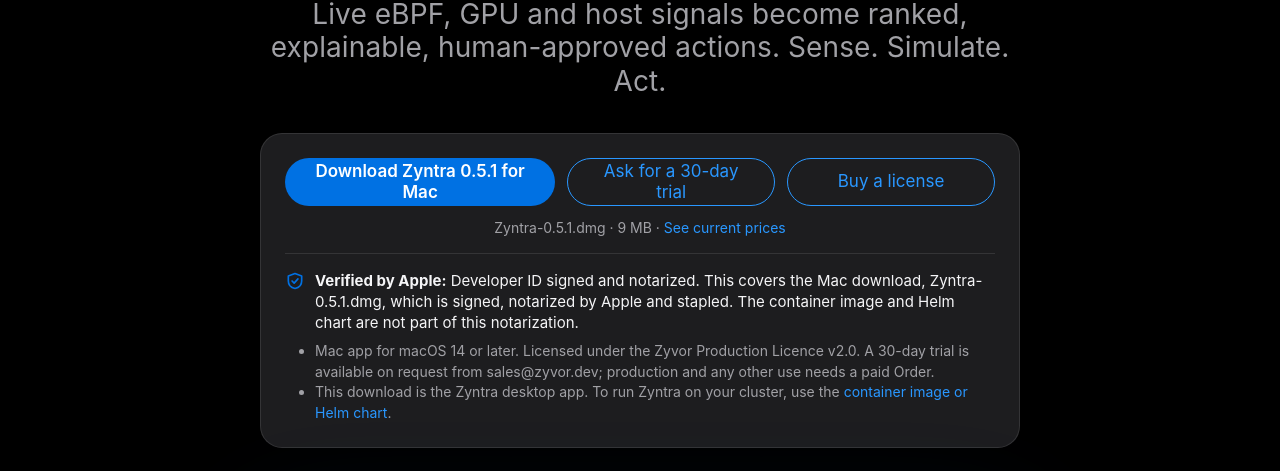
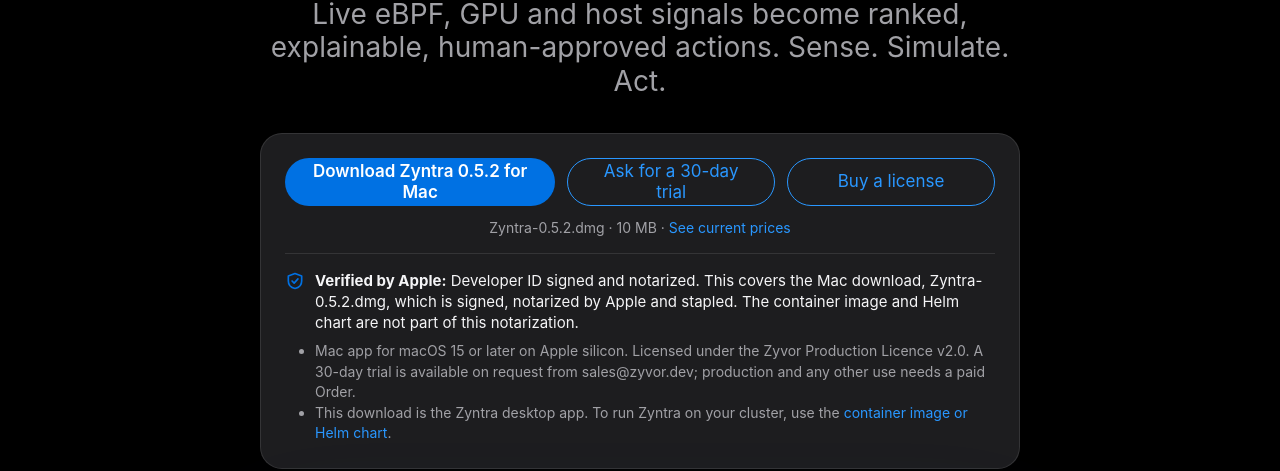
Before and after one commit to zyvorai/zyvor-zyntra-site, a plain HTML site: page index.html in a window 1280 px wide. Shown: the part 483-954 px from the top of the page. Drawn offline with Linux system fonts and the light colour scheme.

Commit message:
Download: Zyntra for macOS 0.5.2
Co-Authored-By: Claude Sonnet 5.5 <noreply@anthropic.com>

```diff
--- a/index.html
+++ b/index.html
@@ -45,13 +45,13 @@ footer{border-top:1px solid var(--line);padding:28px 22px 44px;color:var(--t3);f
 <header class="hero"><p class="eyebrow">Decision intelligence</p><h1>Know the next best action.<br>And why.</h1><p class="sub">Live eBPF, GPU and host signals become ranked, explainable, human-approved actions. Sense. Simulate. Act.</p>
 <div class="buyer" role="group" aria-label="Get Zyntra">
   <div class="actions">
-    <a class="btn primary" href="https://github.com/zyvorai/zyvor-zyntra-site/releases/download/mac-v0.5.1/Zyntra-0.5.1.dmg">Download Zyntra 0.5.1 for Mac</a>
+    <a class="btn primary" href="https://github.com/zyvorai/zyvor-zyntra-site/releases/download/mac-v0.5.2/Zyntra-0.5.2.dmg">Download Zyntra 0.5.2 for Mac</a>
     <a class="btn ghost" href="https://zyvor.dev/contact?intent=trial&amp;product=zyntra" rel="noopener">Ask for a 30-day trial</a>
     <a class="btn ghost" href="https://zyvor.dev/buy" rel="noopener">Buy a license</a>
   </div>
-  <p class="sub">Zyntra-0.5.1.dmg · 9 MB · <a href="https://zyvor.dev/pricing" rel="noopener">See current prices</a></p>
-  <p class="trust"><svg viewBox="0 0 24 24" fill="none" stroke="currentColor" stroke-width="2" stroke-linecap="round" stroke-linejoin="round" aria-hidden="true"><path d="M12 3l8 3v6c0 4.5-3.2 8-8 9-4.8-1-8-4.5-8-9V6z"/><path d="M8.5 12l2.5 2.5 4.5-5"/></svg><span><strong>Verified by Apple:</strong> Developer ID signed and notarized. This covers the Mac download, Zyntra-0.5.1.dmg, which is signed, notarized by Apple and stapled. The container image and Helm chart are not part of this notarization.</span></p>
-  <ul class="reqs"><li>Mac app for macOS 14 or later. Licensed under the Zyvor Production Licence v2.0. A 30-day trial is available on request from sales@zyvor.dev; production and any other use needs a paid Order.</li><li>This download is the Zyntra desktop app. To run Zyntra on your cluster, use the <a href="#run">container image or Helm chart</a>.</li></ul>
+  <p class="sub">Zyntra-0.5.2.dmg · 10 MB · <a href="https://zyvor.dev/pricing" rel="noopener">See current prices</a></p>
+  <p class="trust"><svg viewBox="0 0 24 24" fill="none" stroke="currentColor" stroke-width="2" stroke-linecap="round" stroke-linejoin="round" aria-hidden="true"><path d="M12 3l8 3v6c0 4.5-3.2 8-8 9-4.8-1-8-4.5-8-9V6z"/><path d="M8.5 12l2.5 2.5 4.5-5"/></svg><span><strong>Verified by Apple:</strong> Developer ID signed and notarized. This covers the Mac download, Zyntra-0.5.2.dmg, which is signed, notarized by Apple and stapled. The container image and Helm chart are not part of this notarization.</span></p>
+  <ul class="reqs"><li>Mac app for macOS 15 or later on Apple silicon. Licensed under the Zyvor Production Licence v2.0. A 30-day trial is available on request from sales@zyvor.dev; production and any other use needs a paid Order.</li><li>This download is the Zyntra desktop app. To run Zyntra on your cluster, use the <a href="#run">container image or Helm chart</a>.</li></ul>
 </div>
 <div class="term" aria-hidden="true"><div class="bar"><i></i><i></i><i></i><span>Terminal</span></div><pre><span class="c"># Container</span>
 <span class="p">$</span> docker pull ghcr.io/zyvorai/zyntra:0.5.0
@@ -63,7 +63,7 @@ footer{border-top:1px solid var(--line);padding:28px 22px 44px;color:var(--t3);f
 </section>
 <section id="features"><h2 class="rv">Everything you need.</h2><p class="lead rv">Zyntra at a glance.</p><div class="grid"><div class="card rv"><h3>Sense</h3><p>A live KPI graph built from eBPF, GPU and host signals, with read-only sources.</p></div><div class="card rv"><h3>Simulate</h3><p>Explainable what-if simulation before anything changes.</p></div><div class="card rv"><h3>Act</h3><p>Ranked actions with human approval on every change, dry-run by default.</p></div><div class="card rv"><h3>Prove</h3><p>Signed decision records for every approved action.</p></div><div class="card rv"><h3>One binary</h3><p>A single Go binary, plus a native Mac app.</p></div><div class="card rv"><h3>Your cluster</h3><p>Runs from a container image or a Helm chart, on your infrastructure.</p></div></div></section>
 <section id="run"><h2 class="rv">Run it anywhere.</h2><p class="lead rv">Published on GitHub Container Registry.</p><div class="run"><div class="cmd rv"><div><small>Container</small><code>docker pull ghcr.io/zyvorai/zyntra:0.5.0</code></div><button class="copy" data-copy="docker pull ghcr.io/zyvorai/zyntra:0.5.0">Copy</button></div><div class="cmd rv"><div><small>Helm chart</small><code>helm pull oci://ghcr.io/zyvorai/charts/zyntra</code></div><button class="copy" data-copy="helm pull oci://ghcr.io/zyvorai/charts/zyntra">Copy</button></div></div></section>
-<section id="download"><h2 class="rv">Download.</h2><p class="lead rv">Release binaries, with checksums so you can verify them.</p><div class="dl"><div class="file rv"><div><h3>Zyntra for macOS</h3><p>Version 0.5.1 · 9 MB · Zyntra-0.5.1.dmg</p><code>SHA-256 e389fca1ca1362e9779b2823ef597b7a5ec174f278de0955854229fff752bc05</code></div><a class="btn" href="https://github.com/zyvorai/zyvor-zyntra-site/releases/download/mac-v0.5.1/Zyntra-0.5.1.dmg">Download</a></div></div></section>
+<section id="download"><h2 class="rv">Download.</h2><p class="lead rv">Release binaries, with checksums so you can verify them.</p><div class="dl"><div class="file rv"><div><h3>Zyntra for macOS</h3><p>Version 0.5.2 · 10 MB · Zyntra-0.5.2.dmg</p><code>SHA-256 d44b76f965cfb90a52a4c32f9066307bd62562152ac963ad6997a23fe982ab31</code></div><a class="btn" href="https://github.com/zyvorai/zyvor-zyntra-site/releases/download/mac-v0.5.2/Zyntra-0.5.2.dmg">Download</a></div></div></section>
 <section class="buy-pointer" id="pricing" aria-labelledby="pricing-h">
   <h2 id="pricing-h">Prices and licenses</h2>
   <p>Current prices, in your currency where available, are on zyvor.dev. A 30-day trial is available on request from sales@zyvor.dev (a paid evaluation Order at no charge); production and any other use needs a paid Order under the Zyvor Production Licence v2.0.</p>
```
